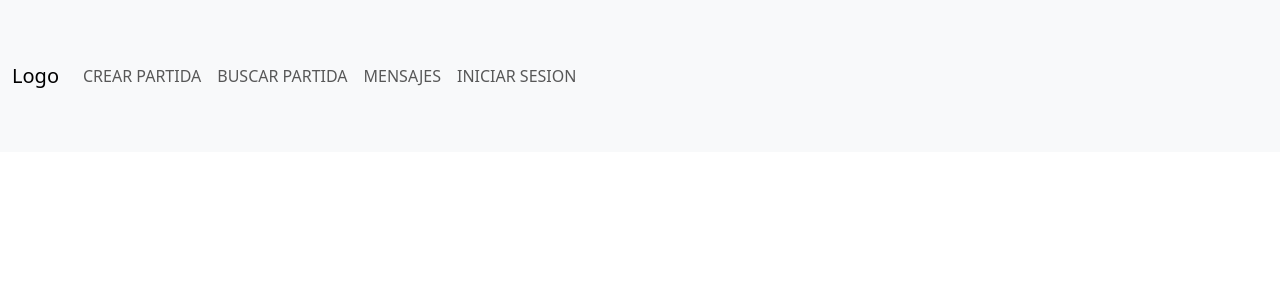
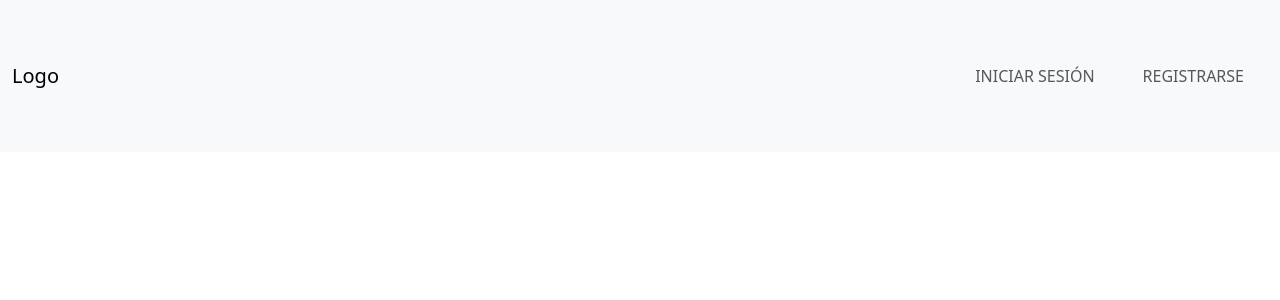
Before and after one commit to danielmartinarnedo/Frikeria, a PHP site: page /vista/header.php in a window 1280 px wide. Shown: the top 300 px of the page. Run offline with PHP 8.4, Linux system fonts and the light colour scheme; data that the repository does not hold is empty.

Commit message:
HeaderHecho

```diff
--- a/cosasQueHacer.txt
+++ b/cosasQueHacer.txt
@@ -1,12 +1,12 @@
-Terminar el chat privado y las listas
+Terminar el chat privado y las listas (Hecho)
 Cambiar el Header para que la creacion, lista de partidas y mis partidas este en un dropdown similar al apartado de usuario
 Cambiar el Header si el usuario no esta iniciado (solo tiene inciar sesion y el logo), si es un usuario normal (dejarlo), si el usuario es administrador (Solo tiene el logo [que te lleva al sistema de reportes] y salir)
-Administracion
 Hacer la modificacion de datos del propio usuario
 Hacer que una lista de partidas que el usuario haya creado
 Arreglar los formularios de registro, inicio de sesion y creacion de partida. Cambiando el Form por un div y haciendo que se vaya por JS cogiendo todos los campos e inviarlos a PHP.
 Poner que en la lista de juegos no coja si la fecha es superior al dia que se supone que empieza
 Cambiar los textarea de los chat y al crear partida por Summernote boostrap
 Crear la modificacion del anuncio de partidas si eres el creador.
+Administracion
 Mejorar la pagina de inicio y embellezar la pagina web.
 Hacer la documentación
--- a/src/header.js
+++ b/src/header.js
@@ -1,6 +1,6 @@
 document.addEventListener("DOMContentLoaded", function () {
-    usuarioDiv = document.getElementById("usuarioHeader");
-    ruta = `../controladores/src.php?action=`;
+    usuarioDiv = document.getElementById("menuHeader");
+    ruta = `../controladores/normal.php?action=`;
     fetch(ruta+"conseguirUsuario", {
         method: "POST",
         headers: {
@@ -10,18 +10,40 @@ document.addEventListener("DOMContentLoaded", function () {
         .then(res => res.json())
         .then(data => {
             if (data !== null) {
-                usuarioDiv.innerHTML = `
-                <div class="btn-group nav-item">
-                    <a class="nav-link dropdown-toggle" href="#" data-bs-toggle="dropdown" aria-expanded="false">
-                        ${data}
-                    </a>
-                    <ul class="dropdown-menu dropdown-menu-end">
-                        <li><a class="dropdown-item" href="${ruta+"irModUser"}">Modificar Datos</a></li>
-                        <li><a class="dropdown-item" href="${ruta+"cerrarSes"}">Cerrar Sesion</a></li>
-                    </ul>
-                </div>
+                if (data.role) {
+                    const navbarBrand = document.querySelector('.navbar-brand');
+                    navbarBrand.href = `..vista/admin.php`;
+                    usuarioDiv.innerHTML = `<ul class="dropdown-menu dropdown-menu-end">
+            <li><a class="dropdown-item" href="${ruta + 'irModUser'}">MODIFICAR DATOS</a></li>
+            <li><a class="dropdown-item" href="${ruta + 'cerrarSes'}">CERRAR SESIÓN</a></li>
+          </ul>`
+                } else {
+                    usuarioDiv.innerHTML = `
+                        <li class="nav-item ms-3">
+          <a class="nav-link" href="${ruta + 'irListaChatPrivado'}">MENSAJES</a>
+        </li>
+
+        <li class="nav-item dropdown ms-3">
+          <a class="nav-link dropdown-toggle" href="#" data-bs-toggle="dropdown" aria-expanded="false">
+            PARTIDAS
+          </a>
+          <ul class="dropdown-menu dropdown-menu-end">
+            <li><a class="dropdown-item" href="${ruta + 'irCrearPartida'}">CREAR PARTIDA</a></li>
+            <li><a class="dropdown-item" href="${ruta + 'irBuscarPartida'}">BUSCAR PARTIDA</a></li>
+          </ul>
+        </li>
+
+        <li class="nav-item dropdown ms-3 me-3">
+          <a class="nav-link dropdown-toggle" href="#" data-bs-toggle="dropdown" aria-expanded="false">
+            ${data.nombre.toUpperCase()}
+          </a>
+          <ul class="dropdown-menu dropdown-menu-end">
+            <li><a class="dropdown-item" href="${ruta + 'irModUser'}">MODIFICAR DATOS</a></li>
+            <li><a class="dropdown-item" href="${ruta + 'cerrarSes'}">CERRAR SESIÓN</a></li>
+          </ul>
+        </li>
                 `;
-
+                }
             }
         });
 })
--- /dev/null
+++ b/vista/admin.php
@@ -0,0 +1,3 @@
+<?php require_once('./header.php'); ?>
+
+<?php require_once('./footer.php'); ?>
--- a/vista/footer.php
+++ b/vista/footer.php
@@ -4,6 +4,7 @@
     </div>
 </footer>
 <script src="https://cdn.jsdelivr.net/npm/bootstrap@5.3.3/dist/js/bootstrap.bundle.min.js" integrity="sha384-YvpcrYf0tY3lHB60NNkmXc5s9fDVZLESaAA55NDzOxhy9GkcIdslK1eN7N6jIeHz" crossorigin="anonymous"></script>
+<script src="../src/header.js"></script>
 </body>
 
 </html>
--- a/vista/header.php
+++ b/vista/header.php
@@ -13,28 +13,21 @@
     <header class="bg-light py-5">
         <nav class="navbar navbar-expand-lg navbar-light bg-light">
             <div class="container-fluid">
-                <a class="navbar-brand" href="#">Logo</a>
-                <button class="navbar-toggler" type="button" data-bs-toggle="collapse" data-bs-target="#navbarSupportedContent" aria-controls="navbarSupportedContent" aria-expanded="false" aria-label="Toggle navigation">
+                <a class="navbar-brand" href="../vista/landing.php">Logo</a>
+                <button class="navbar-toggler" type="button" data-bs-toggle="collapse" data-bs-target="#navbarSupportedContent"
+                    aria-controls="navbarSupportedContent" aria-expanded="false" aria-label="Toggle navigation">
                     <span class="navbar-toggler-icon"></span>
                 </button>
+
                 <div class="collapse navbar-collapse" id="navbarSupportedContent">
-                    <ul class="navbar-nav me-auto mb-2 mb-lg-0">
-                        <li class="nav-item">
-                            <a class="nav-link" href="./crearPartida.php">CREAR PARTIDA</a>
+                    <ul class="navbar-nav ms-auto" id="menuHeader">
+                        <li class="nav-item ms-3 me-3">
+                            <a class="nav-link" href="./login.php">INICIAR SESIÓN</a>
                         </li>
-                        <li class="nav-item">
-                            <a class="nav-link" href="buscarPartida.php">BUSCAR PARTIDA</a>
-                        </li>
-                        <li class="nav-item">
-                            <a class="nav-link" href="./listaChatPrivado.php">MENSAJES</a>
-                        </li>
-                        <li class="nav-item" id="usuarioHeader">
-                            <a class="nav-link" href="./login.php">INICIAR SESION</a>
-                        </li>
+                        <li class="nav-item ms-3 me-3">
+                            <a class="nav-link" href="./introUser.php">REGISTRARSE</a>
                     </ul>
                 </div>
             </div>
         </nav>
     </header>
-
-    <script src="../src/header.js"></script>
```
Also changed, not shown: classes/usuario.php (+12 -0 lines), controladores/normal.php (+43 -7 lines), controladores/src.php (deleted, +0 -46 lines), 1 other file.
